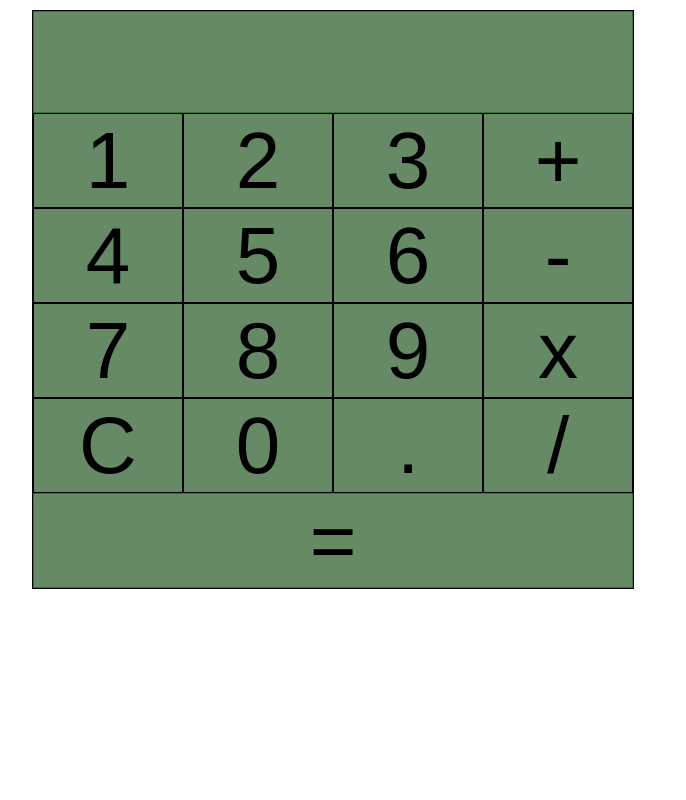
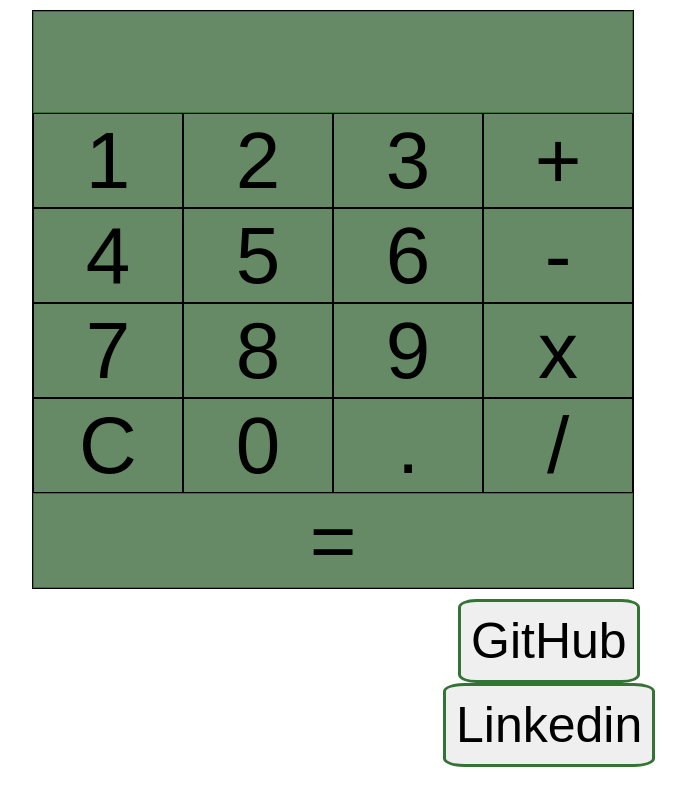
Before and after one commit to Matiasits/Calculadora, a plain HTML site: page index.html in a window 1280 px wide. Shown: the whole page, without its empty margins (307-993 px from the left). Drawn offline with Linux system fonts and the light colour scheme.

Commit message:
agregado botones de redes

```diff
--- a/css/style.css
+++ b/css/style.css
@@ -35,3 +35,29 @@
     font-size: 80px;
     border: 1px solid rgb(53, 114, 53);
 }
+
+.botonesRedes #GitHub{
+    position: relative;
+    margin-left: 765px;
+    font-size: 50px;
+    padding: 10px;
+    border: 3px solid rgb(53, 114, 53);
+    border-radius: 10%;
+    }
+
+.botonesRedes #GitHub:hover{
+    background: rgb(53, 114, 53);
+}
+
+.botonesRedes #Linkedin{
+    position: relative;
+    margin-left: 750px;
+    font-size: 50px;
+    padding: 10px;
+    border: 3px solid rgb(53, 114, 53);
+    border-radius: 10%;
+}
+
+.botonesRedes #Linkedin:hover{
+    background: rgb(53, 114, 53);
+}
--- a/index.html
+++ b/index.html
@@ -44,6 +44,10 @@
 
     </div>
 
+    <footer class="botonesRedes">
+        <button id="GitHub">GitHub</button>
+        <button id="Linkedin">Linkedin</button>
+    </footer>
 
     <script src="js/cl.js"></script>
 
--- a/js/cl.js
+++ b/js/cl.js
@@ -84,3 +84,12 @@ clear.addEventListener('click',function(){
 igual.addEventListener('click',function(){
     calculo();
 });
+
+
+git.addEventListener('click',function(){
+    window.open('https://github.com/Matiasits','_blank')
+});
+
+link.addEventListener('click',function(){
+    window.open('https://www.linkedin.com/in/matias-roldan-71b255237','_blank')
+});
```
